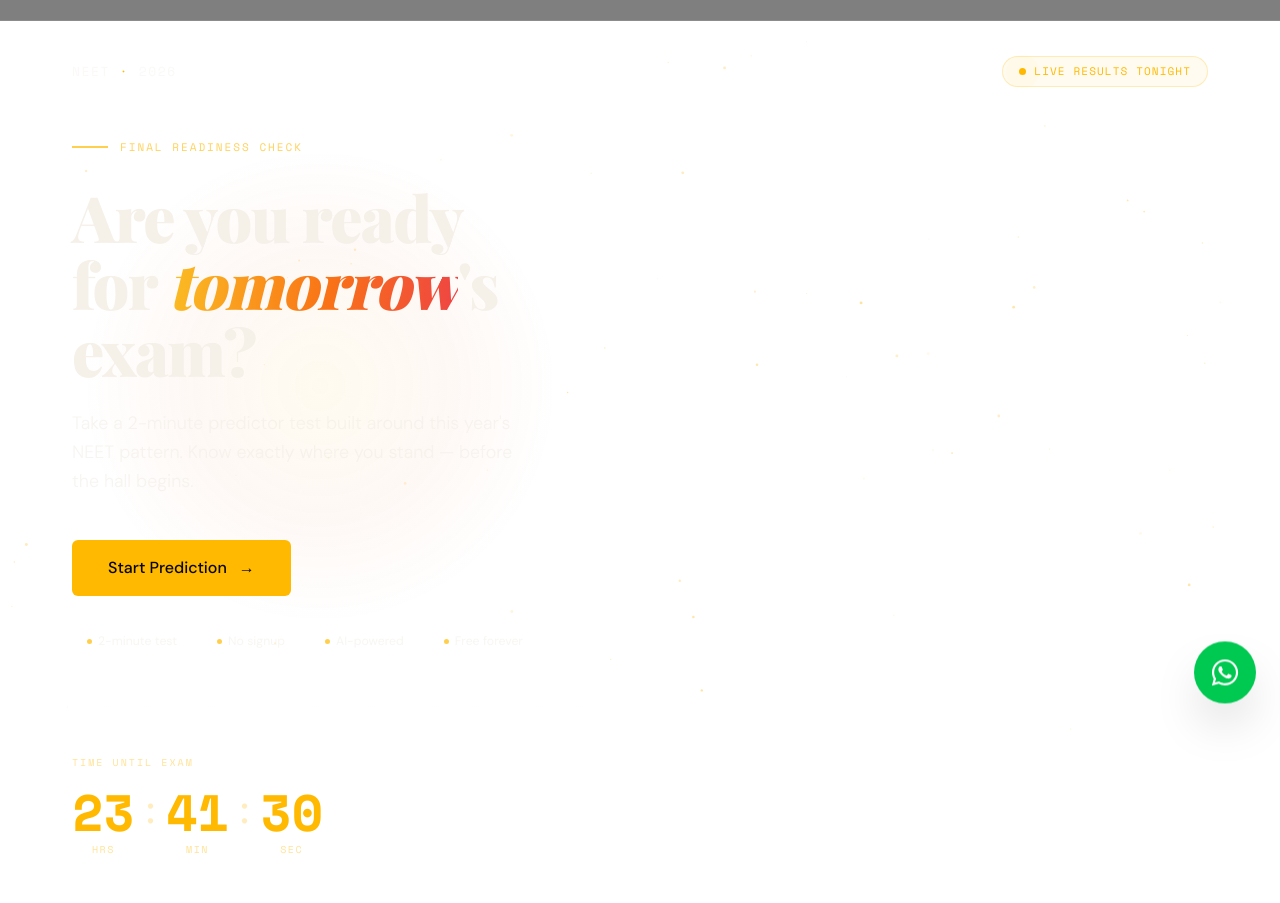
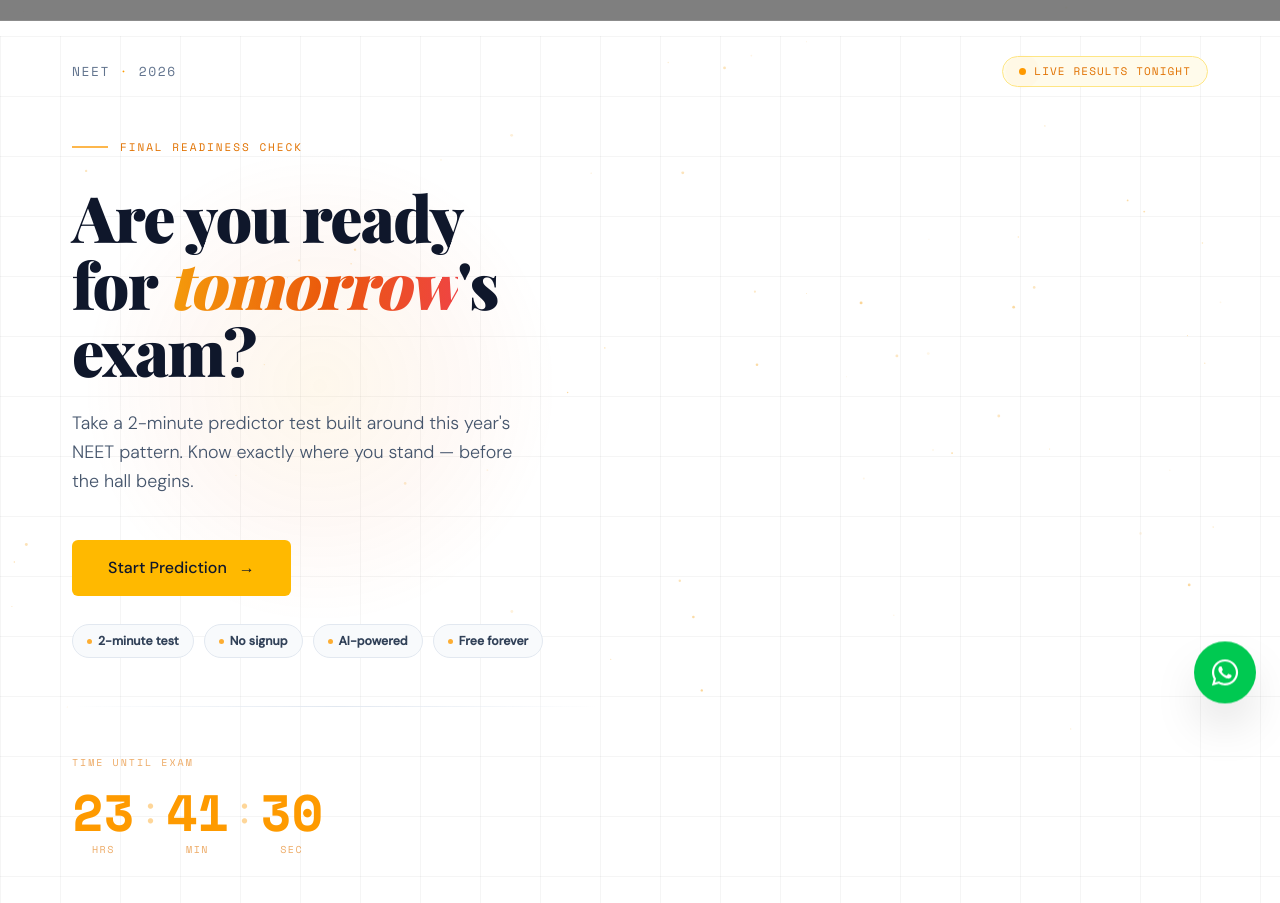
Before and after one commit to shivansh04539-prog/Shivansh_dev, a Next.js app: page /neet-result-predictor in a window 1280 px wide. Shown: the part 60-963 px from the top of the page. Built offline with nearby package versions, Linux system fonts and the light colour scheme; a web font is replaced by a local one.

Commit message:
checking

```diff
--- a/app/components/(Prediction)/PredictorHomepage.tsx
+++ b/app/components/(Prediction)/PredictorHomepage.tsx
@@ -47,7 +47,7 @@
       dots.forEach((d) => {
         ctx.beginPath();
         ctx.arc(d.x, d.y, d.r, 0, Math.PI * 2);
-        ctx.fillStyle = `rgba(251,191,36,${d.opacity})`;
+        ctx.fillStyle = `rgba(245,158,11,${d.opacity})`; // Slightly darker amber for light theme visibility
         ctx.fill();
         d.y -= d.speed;
         if (d.y < -5) d.y = canvas.height + 5;
@@ -75,14 +75,6 @@
 
   return (
     <>
-      {/*
-        Minimal style block — only for things Tailwind cannot express:
-        • Google Fonts import
-        • gradient text (-webkit-background-clip + -webkit-text-fill-color)
-        • custom keyframes (fadeUp, pulseRing, shimmer, imgFloat)
-        • ::after pseudo-elements (pulse dot ring, CTA shimmer)
-        • clamp() font sizes are applied via inline style props below
-      */}
       <style>{`
         @import url('https://fonts.googleapis.com/css2?family=Playfair+Display:ital,wght@0,900;1,900&family=Space+Mono:wght@400;700&family=DM+Sans:wght@300;400;500&display=swap');
 
@@ -105,7 +97,7 @@
 
         .gradient-text {
           font-style: italic;
-          background: linear-gradient(95deg, #fbbf24 0%, #f97316 55%, #ef4444 100%);
+          background: linear-gradient(95deg, #f59e0b 0%, #ea580c 55%, #ef4444 100%);
           -webkit-background-clip: text;
           -webkit-text-fill-color: transparent;
           background-clip: text;
@@ -125,7 +117,7 @@
           position: absolute;
           inset: -4px;
           border-radius: 50%;
-          background: rgba(251,191,36,0.4);
+          background: rgba(245,158,11,0.4);
           animation: pulseRing 1.8s ease-out infinite;
         }
 
@@ -134,7 +126,7 @@
           content: '';
           position: absolute;
           inset: 0;
-          background: linear-gradient(90deg, transparent, rgba(255,255,255,0.2), transparent);
+          background: linear-gradient(90deg, transparent, rgba(255,255,255,0.4), transparent);
           transform: translateX(-100%);
           transition: transform 0.5s ease;
         }
@@ -146,40 +138,41 @@
       `}</style>
 
       {/* ── Root ── */}
-      <div className="font-dm relative min-h-screen  text-[#f0ece3] overflow-x-hidden">
+      {/* Changed text colors to slate-900 for light theme visibility */}
+      <div className="font-dm relative min-h-screen text-slate-900 overflow-x-hidden">
 
         {/* Particle canvas — fixed, behind everything */}
         <canvas ref={canvasRef} className="fixed inset-0 pointer-events-none z-0" />
 
-        {/* Fine grid overlay */}
+        {/* Fine grid overlay - darkened for light background */}
         <div
           className="absolute inset-0 pointer-events-none z-0"
           style={{
             backgroundImage:
-              'linear-gradient(rgba(255,255,255,0.022) 1px,transparent 1px),' +
-              'linear-gradient(90deg,rgba(255,255,255,0.022) 1px,transparent 1px)',
+              'linear-gradient(rgba(0,0,0,0.04) 1px,transparent 1px),' +
+              'linear-gradient(90deg,rgba(0,0,0,0.04) 1px,transparent 1px)',
             backgroundSize: '60px 60px',
           }}
         />
 
-        {/* Ambient amber glow (left side, behind headline) */}
+        {/* Ambient amber glow */}
         <div
           className="absolute top-1/3 left-1/4 -translate-x-1/2 -translate-y-1/2 w-[480px] h-[480px] rounded-full pointer-events-none z-0"
           style={{
             background:
-              'radial-gradient(circle, rgba(251,191,36,0.07) 0%, rgba(234,88,12,0.04) 40%, transparent 70%)',
+              'radial-gradient(circle, rgba(245,158,11,0.08) 0%, rgba(234,88,12,0.04) 40%, transparent 70%)',
           }}
         />
 
         {/* ── Nav ── */}
         <nav className="relative z-10 max-w-[1200px] mx-auto px-8 py-5 flex items-center justify-between">
-          <span className="font-space text-[13px] tracking-[0.12em] uppercase text-[#f0ece3]/30">
-            NEET&nbsp;<span className="text-amber-400">·</span>&nbsp;2026
+          <span className="font-space text-[13px] tracking-[0.12em] uppercase text-slate-500">
+            NEET&nbsp;<span className="text-amber-500">·</span>&nbsp;2026
           </span>
 
           {/* Live badge */}
-          <div className="font-space inline-flex items-center gap-2 px-4 py-[6px] rounded-full border border-amber-400/25 bg-amber-400/[0.06] text-[11px] tracking-[0.1em] uppercase text-amber-400">
-            <span className="pulse-dot relative w-[7px] h-[7px] rounded-full bg-amber-400 flex-shrink-0" />
+          <div className="font-space inline-flex items-center gap-2 px-4 py-[6px] rounded-full border border-amber-200 bg-amber-50 text-[11px] tracking-[0.1em] uppercase text-amber-600">
+            <span className="pulse-dot relative w-[7px] h-[7px] rounded-full bg-amber-500 flex-shrink-0" />
             Live Results Tonight
           </div>
         </nav>
@@ -193,15 +186,15 @@
 
               {/* Eyebrow */}
               <div className="reveal d1 flex items-center gap-3 mb-7">
-                <span className="inline-block w-9 h-[2px] bg-amber-400/70 flex-shrink-0" />
-                <span className="font-space text-[11px] tracking-[0.18em] uppercase text-amber-400/65">
+                <span className="inline-block w-9 h-[2px] bg-amber-500/70 flex-shrink-0" />
+                <span className="font-space text-[11px] tracking-[0.18em] uppercase text-amber-600">
                   Final Readiness Check
                 </span>
               </div>
 
               {/* Headline */}
               <h1
-                className="font-playfair font-black text-[#f5f0e8] leading-[1.05] tracking-tight reveal d2"
+                className="font-playfair font-black text-slate-900 leading-[1.05] tracking-tight reveal d2"
                 style={{ fontSize: 'clamp(2.6rem, 5vw, 5.4rem)' }}
               >
                 Are you ready<br />
@@ -212,7 +205,7 @@
 
               {/* Sub-heading */}
               <p
-                className="font-dm font-light text-[#f0ece3]/50 leading-relaxed mt-6 reveal d3"
+                className="font-dm font-light text-slate-600 leading-relaxed mt-6 reveal d3"
                 style={{ fontSize: 'clamp(0.95rem, 1.4vw, 1.12rem)', maxWidth: '460px' }}
               >
                 Take a 2-minute predictor test built around this year's NEET pattern.
@@ -222,14 +215,12 @@
               {/* CTA row */}
               <div className="flex flex-wrap items-center gap-4 mt-11 reveal d4">
                 <button
-                  className="cta-primary relative overflow-hidden inline-flex items-center gap-3 px-9 py-4 bg-amber-400 text-[#07070e] font-dm font-medium text-base rounded-[6px] transition-all duration-200 hover:bg-amber-300 hover:-translate-y-0.5 active:scale-[0.98]"
+                  className="cta-primary relative overflow-hidden inline-flex items-center gap-3 px-9 py-4 bg-amber-400 text-slate-900 font-dm font-medium text-base rounded-[6px] transition-all duration-200 hover:bg-amber-300 hover:-translate-y-0.5 active:scale-[0.98]"
                   onClick={() => router.push('/neet-result-predictor')}
                 >
                   Start Prediction
                   <span className="arrow inline-block transition-transform duration-200">→</span>
                 </button>
-
-
               </div>
 
               {/* Feature pills */}
@@ -237,23 +228,23 @@
                 {pills.map((t) => (
                   <span
                     key={t}
-                    className="inline-flex items-center gap-1.5 px-3.5 py-[7px] rounded-full border border-white/[0.07] bg-white/[0.02] text-[0.77rem] text-[#f0ece3]/45 font-dm"
+                    className="inline-flex items-center gap-1.5 px-3.5 py-[7px] rounded-full border border-slate-200 bg-slate-50 text-slate-700 text-[0.77rem] font-bold"
                   >
-                    <span className="w-[5px] h-[5px] rounded-full bg-amber-400 opacity-70 flex-shrink-0" />
+                    <span className="w-[5px] h-[5px] rounded-full bg-amber-500 opacity-80 flex-shrink-0" />
                     {t}
                   </span>
                 ))}
               </div>
 
               {/* Thin divider */}
-              <div className="h-px bg-gradient-to-r from-transparent via-white/[0.08] to-transparent my-12 reveal d5" />
+              <div className="h-px bg-gradient-to-r from-transparent via-slate-200 to-transparent my-12 reveal d5" />
 
               {/* Countdown + Stats row */}
               <div className="flex flex-wrap items-start gap-12 reveal d6">
 
                 {/* Timer */}
                 <div>
-                  <p className="font-space text-[10px] tracking-[0.2em] uppercase text-amber-400/40 mb-4">
+                  <p className="font-space text-[10px] tracking-[0.2em] uppercase text-amber-600/60 mb-4">
                     Time until exam
                   </p>
                   <div className="flex items-start gap-0.5">
@@ -265,18 +256,18 @@
                       <React.Fragment key={item.unit}>
                         <div className="text-center">
                           <div
-                            className="font-space font-bold text-amber-400 leading-none"
+                            className="font-space font-bold text-amber-500 leading-none"
                             style={{ fontSize: 'clamp(2.2rem, 4vw, 3.8rem)' }}
                           >
                             {item.val}
                           </div>
-                          <div className="font-space text-[10px] tracking-[0.15em] uppercase text-amber-400/40 mt-1">
+                          <div className="font-space text-[10px] tracking-[0.15em] uppercase text-amber-600/60 mt-1">
                             {item.unit}
                           </div>
                         </div>
                         {i < 2 && (
                           <span
-                            className="font-space text-amber-400/25 leading-none self-start mt-1 px-0.5"
+                            className="font-space text-amber-500/40 leading-none self-start mt-1 px-0.5"
                             style={{ fontSize: 'clamp(1.6rem, 3vw, 2.8rem)' }}
                           >
                             :
@@ -288,16 +279,16 @@
                 </div>
 
                 {/* Stats — separated by a left border */}
-                <div className="flex gap-10 flex-wrap border-l border-white/[0.07] pl-12">
+                <div className="flex gap-10 flex-wrap border-l border-slate-200 pl-12">
                   {stats.map(({ num, label }) => (
                     <div key={label}>
                       <div
-                        className="font-space font-bold text-amber-400 leading-none"
+                        className="font-space font-bold text-amber-500 leading-none"
                         style={{ fontSize: '1.5rem' }}
                       >
                         {num}
                       </div>
-                      <div className="text-[0.75rem] text-[#f0ece3]/38 mt-1 tracking-wide font-dm">{label}</div>
+                      <div className="text-[0.75rem] text-slate-500 mt-1 tracking-wide font-dm">{label}</div>
                     </div>
                   ))}
                 </div>
@@ -313,20 +304,20 @@
                   className="absolute inset-0 rounded-2xl pointer-events-none"
                   style={{
                     background:
-                      'radial-gradient(ellipse at center, rgba(251,191,36,0.1) 0%, transparent 68%)',
+                      'radial-gradient(ellipse at center, rgba(245,158,11,0.15) 0%, transparent 68%)',
                     transform: 'scale(1.15)',
                   }}
                 />
 
                 {/* Corner accent lines */}
-                <div className="absolute -top-3 -left-3 w-10 h-10 border-t-2 border-l-2 border-amber-400/40 rounded-tl-md pointer-events-none z-20" />
-                <div className="absolute -bottom-3 -right-3 w-10 h-10 border-b-2 border-r-2 border-amber-400/40 rounded-br-md pointer-events-none z-20" />
+                <div className="absolute -top-3 -left-3 w-10 h-10 border-t-2 border-l-2 border-amber-300 rounded-tl-md pointer-events-none z-20" />
+                <div className="absolute -bottom-3 -right-3 w-10 h-10 border-b-2 border-r-2 border-amber-300 rounded-br-md pointer-events-none z-20" />
 
                 {/* Image card */}
-                <div className="img-float relative rounded-2xl overflow-hidden border border-white/[0.08]">
+                <div className="img-float relative rounded-2xl overflow-hidden border border-slate-200 shadow-xl shadow-slate-200/50">
 
-                  {/* Dark gradient over image for legibility */}
-                  <div className="absolute inset-0 bg-gradient-to-t from-[#07070e]/75 via-[#07070e]/10 to-[#07070e]/25 z-10 rounded-2xl pointer-events-none" />
+                  {/* Dark gradient over image for legibility is kept slightly dark to allow image to pop, but overlays are lightened below */}
+                  <div className="absolute inset-0 bg-gradient-to-t from-slate-900/60 via-slate-900/5 to-transparent z-10 rounded-2xl pointer-events-none" />
 
                   <img
                     src="https://plus.unsplash.com/premium_photo-1678693021253-25ab291d1da8?q=80&w=687&auto=format&fit=crop&ixlib=rb-4.1.0&ixid=M3wxMjA3fDB8MHxwaG90by1wYWdlfHx8fGVufDB8fHx8fA%3D%3D"
@@ -339,29 +330,29 @@
                   <div className="absolute bottom-5 left-5 right-5 z-20 flex items-end justify-between gap-3">
 
                     {/* Live count card */}
-                    <div className="bg-[#07070e]/80 backdrop-blur-md border border-white/10 rounded-xl px-4 py-3 flex items-center gap-3">
+                    <div className="bg-white/90 backdrop-blur-md border border-slate-200 rounded-xl px-4 py-3 flex items-center gap-3 shadow-sm">
                       <span
-                        className="w-2 h-2 rounded-full bg-green-400 flex-shrink-0"
-                        style={{ boxShadow: '0 0 8px rgba(74,222,128,0.7)' }}
+                        className="w-2 h-2 rounded-full bg-green-500 flex-shrink-0"
+                        style={{ boxShadow: '0 0 8px rgba(34,197,94,0.7)' }}
                       />
                       <div>
-                        <div className="font-space text-[10px] text-[#f0ece3]/40 tracking-wider uppercase">Live now</div>
-                        <div className="font-dm font-medium text-[#f5f0e8] text-sm mt-0.5">1,240 students testing</div>
+                        <div className="font-space text-[10px] text-slate-500 tracking-wider uppercase">Live now</div>
+                        <div className="font-dm font-medium text-slate-800 text-sm mt-0.5">1,240 students testing</div>
                       </div>
                     </div>
 
                     {/* Accuracy badge */}
-                    <div className="bg-amber-400/[0.1] backdrop-blur-md border border-amber-400/25 rounded-xl px-4 py-3 text-center flex-shrink-0">
-                      <div className="font-space font-bold text-amber-400 text-xl leading-none">94%</div>
-                      <div className="font-space text-[10px] text-amber-400/50 uppercase tracking-wider mt-1">accuracy</div>
+                    <div className="bg-amber-50/90 backdrop-blur-md border border-amber-200 rounded-xl px-4 py-3 text-center flex-shrink-0 shadow-sm">
+                      <div className="font-space font-bold text-amber-600 text-xl leading-none">94%</div>
+                      <div className="font-space text-[10px] text-amber-600/70 uppercase tracking-wider mt-1">accuracy</div>
                     </div>
                   </div>
                 </div>
 
                 {/* Floating badge top-right */}
-                <div className="absolute -top-4 -right-4 z-20 flex items-center gap-2 bg-[#07070e] border border-amber-400/30 rounded-full px-4 py-2">
-                  <span className="text-amber-400 text-sm">★</span>
-                  <span className="font-dm text-[0.78rem] text-[#f0ece3]/70">NEET 2026</span>
+                <div className="absolute -top-4 -right-4 z-20 flex items-center gap-2 bg-white border border-amber-200 shadow-md rounded-full px-4 py-2">
+                  <span className="text-amber-500 text-sm">★</span>
+                  <span className="font-dm text-[0.78rem] text-slate-700 font-medium">NEET 2026</span>
                 </div>
               </div>
             </div>
@@ -370,12 +361,12 @@
         </main>
 
         {/* Footer */}
-        <div className="h-px bg-gradient-to-r from-transparent via-white/[0.08] to-transparent" />
+        <div className="h-px bg-gradient-to-r from-transparent via-slate-200 to-transparent" />
         <footer className="relative z-10 max-w-[1200px] mx-auto px-8 py-5 flex items-center justify-between flex-wrap gap-3">
-          <span className="font-space text-[10px] text-[#f0ece3]/[0.18] tracking-[0.1em]">
+          <span className="font-space text-[10px] text-slate-400 tracking-[0.1em]">
             NEET UG 2025 · PREDICTOR ENGINE V3.1
           </span>
-          <span className="font-space text-[10px] text-[#f0ece3]/[0.18] tracking-[0.1em]">
+          <span className="font-space text-[10px] text-slate-400 tracking-[0.1em]">
             Results are indicative, not official
           </span>
         </footer>
--- a/app/neet-result-predictor/Neet-Paper/page.tsx
+++ b/app/neet-result-predictor/Neet-Paper/page.tsx
@@ -3,7 +3,7 @@
 
 const Page = () => {
   return (
-    <div className="min-h-screen flex items-center justify-center  text-white px-6">
+    <div className="min-h-screen text-black flex items-center justify-center  text-white px-6">
       <div className="max-w-3xl text-center">
         <h1 className="text-4xl font-bold mb-6">
           Get Instant Paper Leak
```
